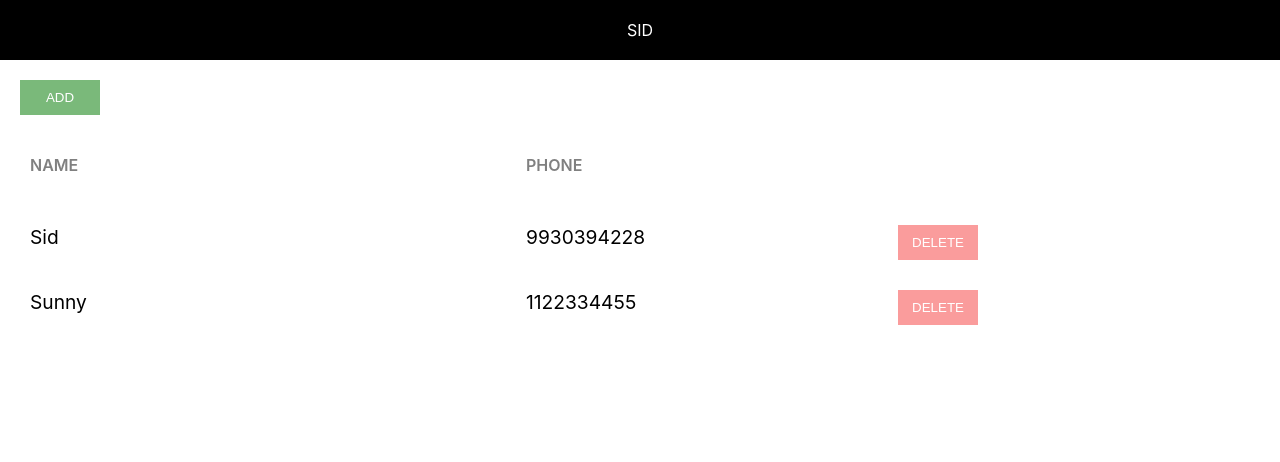
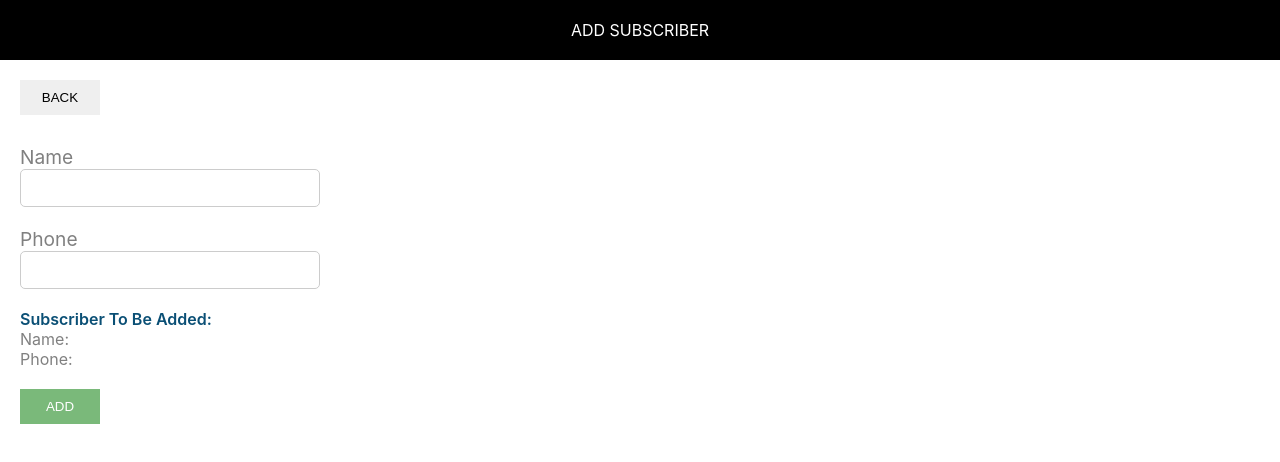
Before and after one commit to randomindianguy/phone-directory, a React (Create React App) app: page / in a window 1280 px wide. Shown: the top 462 px of the page. Built offline with nearby package versions, Linux system fonts and the light colour scheme.

Commit message:
add state to code

```diff
--- /dev/null
+++ b/src/AddSubscriber.css
@@ -0,0 +1,35 @@
+.subscriber-form{
+    margin-top: 30px;
+}
+
+.label-control{
+    color: #808080;
+    font-size: 1.2rem;
+    margin-right: 15px;
+}
+
+.input-control{
+    width: 300px;
+    min-width: 100px;
+    padding: 10px 15px;
+    border: 1px solid #ccc;
+    border-radius: 5px;
+    box-sizing: border-box;
+    font-size: 0.9rem;
+    outline: none;
+}
+
+.subscriber-info-container{
+    font-size: 1rem;
+    margin-right: 10px;
+    margin-bottom: 20px;
+}
+
+.subscriber-to-add-heading {
+    color: #0a4f75;
+    font-weight: 600;
+}
+
+.subscriber-info {
+    color: #808080;
+}
--- /dev/null
+++ b/src/AddSubscriber.js
@@ -0,0 +1,47 @@
+import React, {Component} from 'react';
+import Header from './Header';
+import './AddSubscriber.css';
+
+class AddSubscriber extends Component {
+    constructor(){
+        super();
+        this.state = {
+            id: 0,
+            name: '',
+            phone: ''
+        }
+        console.log(this.state);
+    }
+
+inputChangedHandler = (e) => {
+    const state = this.state;
+    state[e.target.name] = e.target.value;
+    this.setState(state);
+    console.log(this.state);
+}
+
+    render() {
+        return (
+            <div>
+                <Header heading="Add Subscriber"/>
+                <div className='component-body-container'>
+                    <button className='custom-btn'>Back</button>
+                    <form className='subscriber-form'>
+                        <label htmlFor='name' className='label-control'>Name</label><br />
+                        <input id='name' type="text"className='input-control' name='name' onChange={this.inputChangedHandler} /><br /><br />
+                        <label htmlFor='phone' className='label-control'>Phone</label><br />
+                        <input id='phone' type="text"className='input-control' name='phone' onChange={this.inputChangedHandler}/><br /><br />
+                        <div className='subscriber-info-container'>
+                            <span className='subscriber-to-add-heading'>Subscriber To Be Added: </span> <br />
+                            <span className='subscriber-info'>Name: </span> <br />
+                            <span className='subscriber-info'>Phone: </span>
+                        </div>
+                        <button type="submit" className='custom-btn add-btn'>Add</button>
+                    </form>
+                </div>
+            </div>
+        )
+    }
+}
+
+export default AddSubscriber
--- a/src/App.css
+++ b/src/App.css
@@ -1,21 +1,8 @@
-.component-body-container{
-    padding: 20px;
-}
-
-.custom-btn{
-    padding: 10px;
-    border: none;
-    margin-right: 10px;
-    text-transform: uppercase;
-    width: 80px;
-    cursor: pointer;
-    outline: none;
-}
-
 .add-btn{
     background: #7ab97a;
     color: #fff;
 }
+
 
 .grid-container{
     display: grid;
--- a/src/Header.js
+++ b/src/Header.js
@@ -3,7 +3,7 @@ import './Header.css';
 const Header = function(props) {
     return(
         <div className='header'>
-            {props.instructor}
+            {props.heading}
         </div>
     )
 } // functional component
--- /dev/null
+++ b/src/common/common.css
@@ -0,0 +1,18 @@
+.component-body-container{
+    padding: 20px;
+}
+
+.custom-btn{
+    padding: 10px;
+    border: none;
+    margin-right: 10px;
+    text-transform: uppercase;
+    width: 80px;
+    cursor: pointer;
+    outline: none;
+}
+
+.add-btn{
+    background: #7ab97a;
+    color: #fff;
+}
--- a/src/index.js
+++ b/src/index.js
@@ -3,6 +3,8 @@ import ReactDOM from 'react-dom';
 import './index.css';
 import App from './App';
 import registerServiceWorker from './registerServiceWorker';
+import AddSubscriber from './AddSubscriber';
+import './common/common.css';
 
-ReactDOM.render(<App />, document.getElementById('root'));
+ReactDOM.render(<AddSubscriber />, document.getElementById('root'));
 registerServiceWorker();
```
